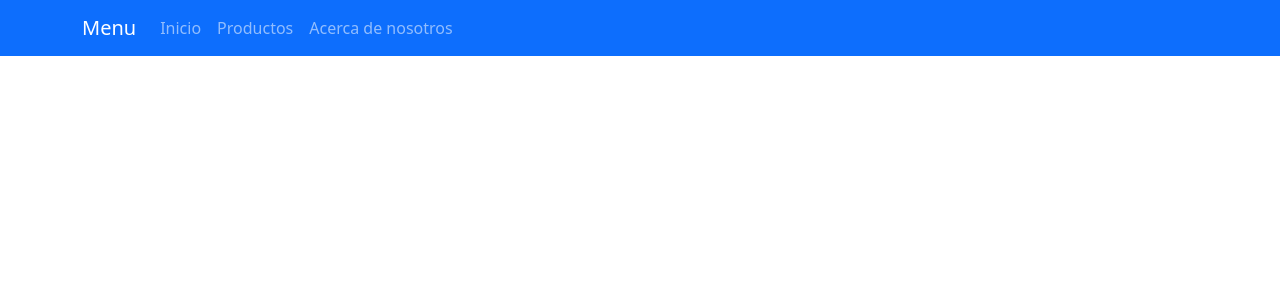
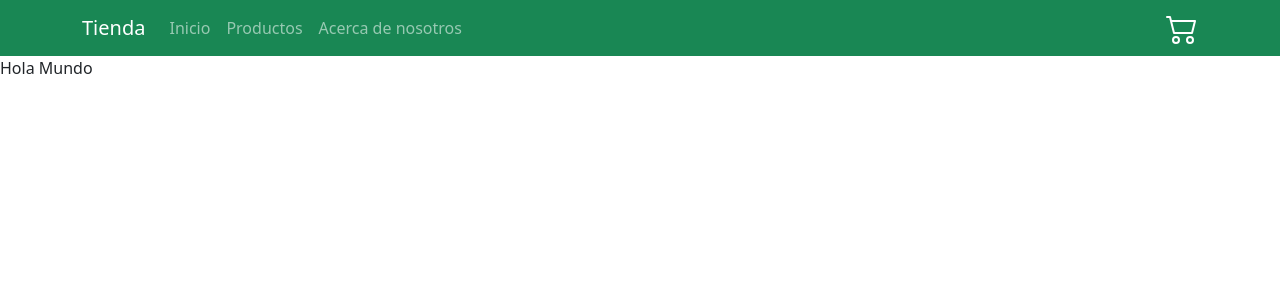
Before and after one commit to sebastianceleiro/tiendacoder2022, a React (Create React App) app: page / in a window 1280 px wide. Shown: the top 300 px of the page. Built offline with nearby package versions, Linux system fonts and the light colour scheme.

Commit message:
3er desafio

```diff
--- a/package.json
+++ b/package.json
@@ -10,6 +10,7 @@
     "react": "^17.0.2",
     "react-bootstrap": "^2.1.0",
     "react-dom": "^17.0.2",
+    "react-icons": "^4.3.1",
     "react-scripts": "5.0.0",
     "web-vitals": "^2.1.2"
   },
--- a/src/App.js
+++ b/src/App.js
@@ -1,10 +1,13 @@
 import NavBar from './componentes/Navbar' ;
 import 'bootstrap/dist/css/bootstrap.min.css';
-
+import ItemListContainer from './componentes/ItemListContainer';
 
 function App() {
   return (
+   <>
    <NavBar/>
+   <ItemListContainer greeting="Hola Mundo" />
+  </>
   );
 }
 
--- /dev/null
+++ b/src/componentes/CartWidget.js
@@ -0,0 +1,6 @@
+import { BsCart2 } from "react-icons/bs";
+
+function CartWidget () {
+    return (
+    <BsCart2 size="2em" color="white" /> ) }
+export default CartWidget ;
--- /dev/null
+++ b/src/componentes/ItemListContainer.js
@@ -0,0 +1,6 @@
+
+function ItemListContainer ({greeting}) {
+    return ( <div> {greeting} </div>)
+}
+
+export default ItemListContainer ;
--- a/src/componentes/Navbar.js
+++ b/src/componentes/Navbar.js
@@ -1,17 +1,19 @@
 import {Navbar, Container, Nav} from 'react-bootstrap'
+import CartWidget from './CartWidget';
 
 function NavBar ()  {
 
     return (
         <>
-  <Navbar bg="primary" variant="dark">
+  <Navbar bg="success" variant="dark">
     <Container>
-    <Navbar.Brand href="#home">Menu</Navbar.Brand>
+    <Navbar.Brand href="#home">Tienda</Navbar.Brand>
     <Nav className="me-auto">
       <Nav.Link href="#home">Inicio</Nav.Link>
       <Nav.Link href="#features">Productos</Nav.Link>
       <Nav.Link href="#pricing">Acerca de nosotros</Nav.Link>
     </Nav>
+    <CartWidget/>
     </Container>
   </Navbar>
 </>
```
Also changed, not shown: 1 other file (tests, documents, lock files or other folders).
